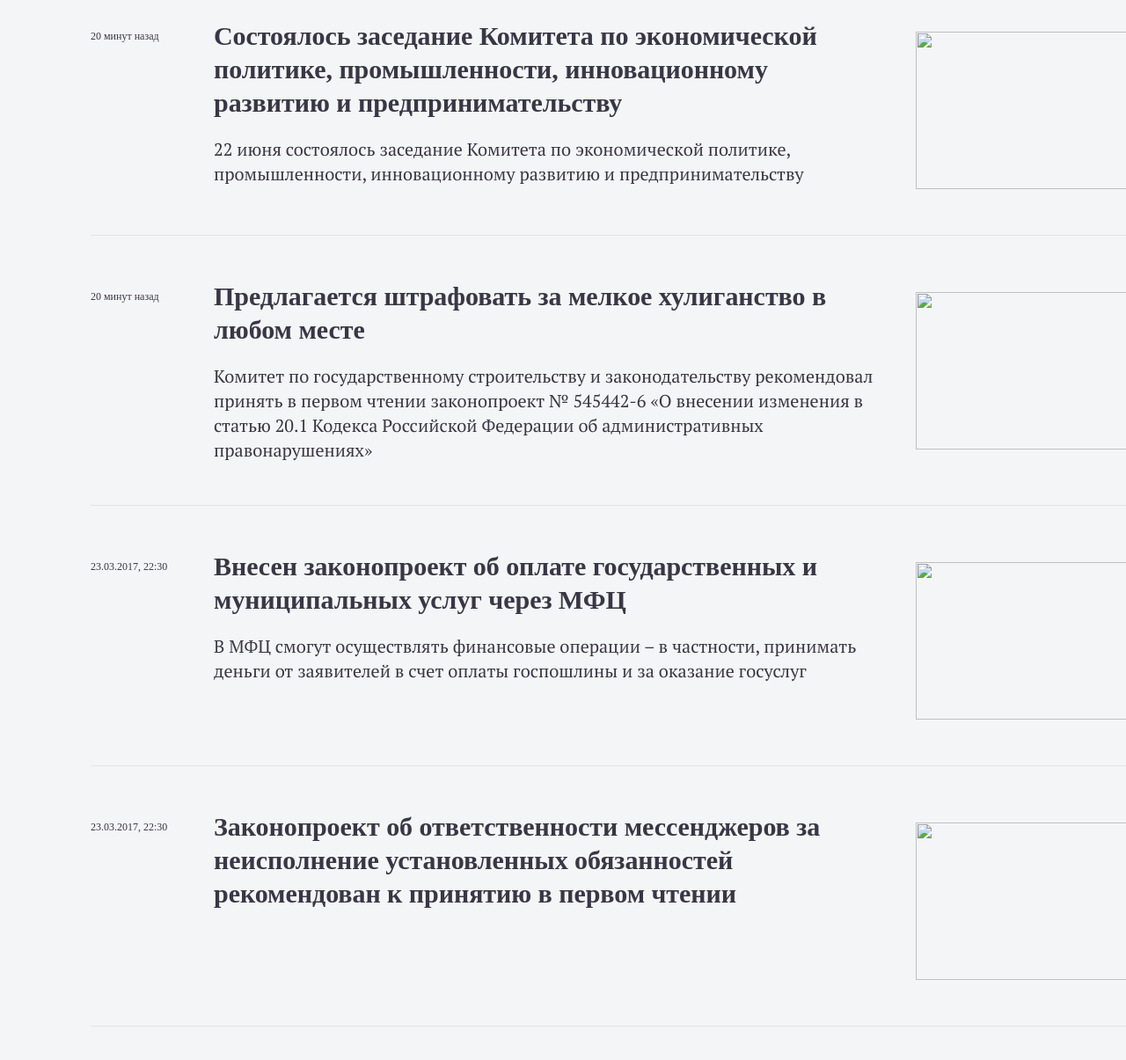
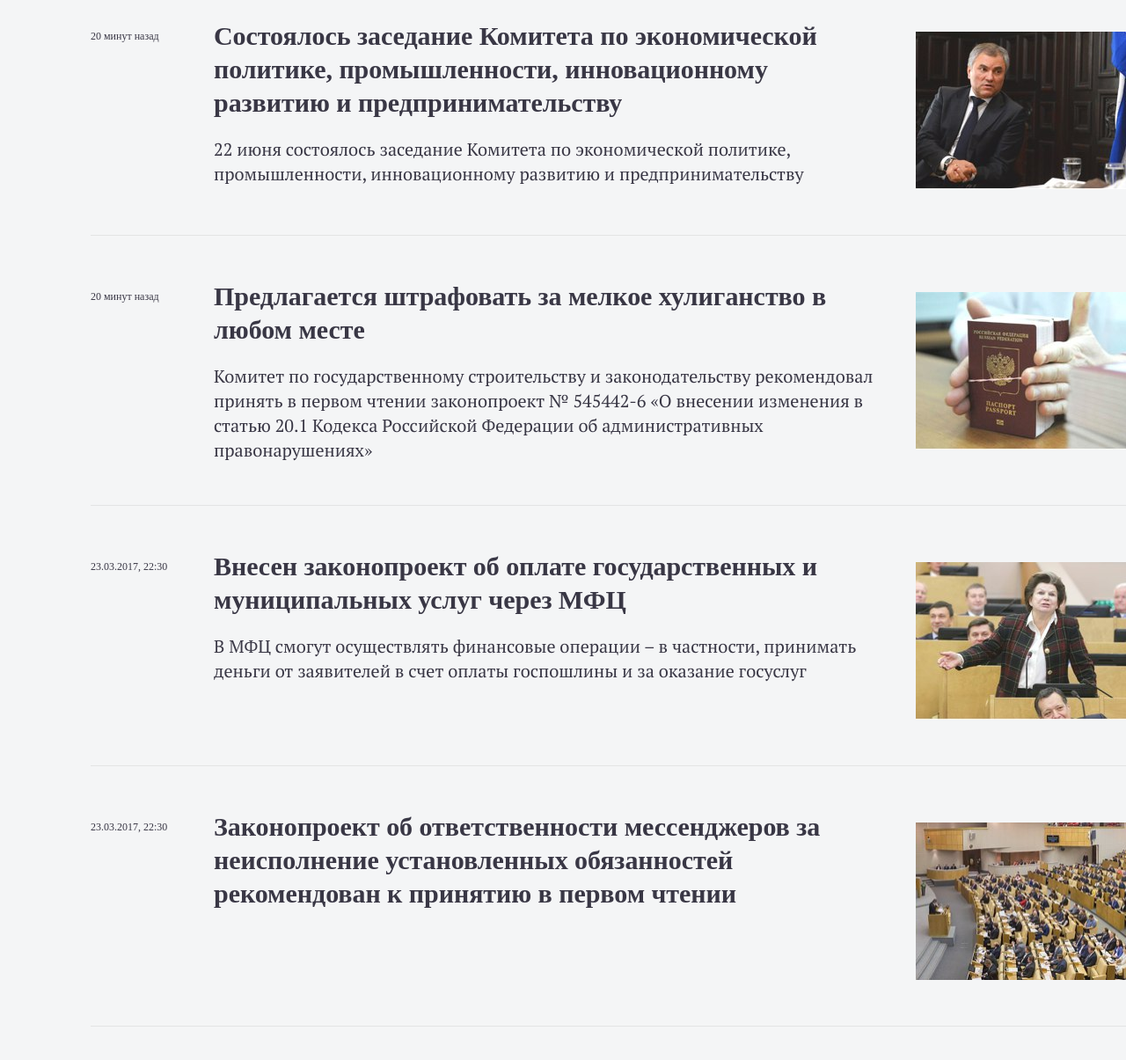
Before and after one commit to aphexCat/000duma, a plain HTML site: page index.html in a window 1280 px wide. Shown: the part 475-1680 px from the top of the page at 88% size. Drawn offline with Linux system fonts and the light colour scheme; the site is published under a folder, as on GitHub Pages, so addresses that start at the root find nothing; a web font is replaced by a local one.

Commit message:
поправил пути к картинкам

```diff
--- a/index.html
+++ b/index.html
@@ -81,7 +81,7 @@
                     </p>
                 </section>
                 <aside class="img-box">
-                    <img src="/img/img1.jpg" alt="">
+                    <img src="img/img1.jpg" alt="">
                 </aside>
             </article>
 
@@ -100,7 +100,7 @@
                     </p>
                 </section>
                 <aside class="img-box">
-                    <img src="/img/img2.jpg" alt="">
+                    <img src="img/img2.jpg" alt="">
                 </aside>
             </article>
 
@@ -118,7 +118,7 @@
                     </p>
                 </section>
                 <aside class="img-box">
-                    <img src="/img/img3.jpg" alt="">
+                    <img src="img/img3.jpg" alt="">
                 </aside>
             </article>
 
@@ -134,7 +134,7 @@
                     </div>
                 </section>
                 <aside class="img-box">
-                    <img src="/img/img4.jpg" alt="">
+                    <img src="img/img4.jpg" alt="">
                 </aside>
             </article>
 
@@ -169,7 +169,7 @@
                     </p>
                 </section>
                 <aside class="img-box">
-                    <img src="/img/img5.jpg" alt="">
+                    <img src="img/img5.jpg" alt="">
                 </aside>
             </article>
 
```
